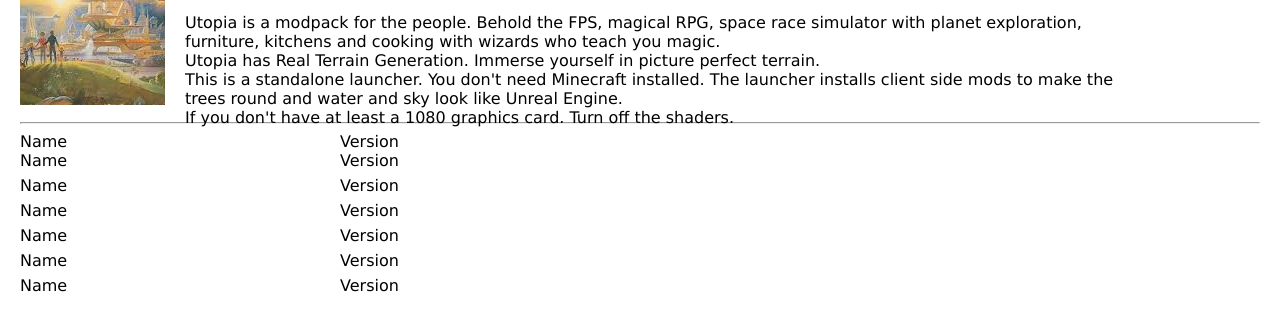
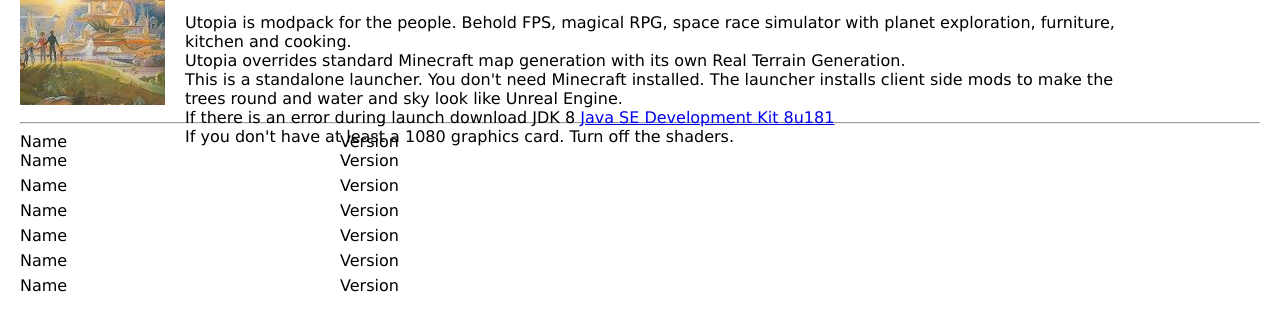
Before and after one commit to filehouse/filehouse.github.io, a plain HTML site: page news.html in a window 1280 px wide. Shown: the part 60-390 px from the top of the page. Drawn offline with Linux system fonts and the light colour scheme.

Commit message:
update news.html

```diff
--- a/news.html
+++ b/news.html
@@ -10,9 +10,10 @@
     <div class="utopia-img"></div>
     <h1 class="utopia-title">Utopia v0.9</h1>
     <div class="utopia-description">
-        <p>Utopia is a modpack for the people. Behold the FPS, magical RPG, space race simulator with planet exploration, furniture, kitchens and cooking with wizards who teach you magic.</p>
-        <p>Utopia has Real Terrain Generation. Immerse yourself in picture perfect terrain.</p>
+        <p>Utopia is modpack for the people. Behold FPS, magical RPG, space race simulator with planet exploration, furniture, kitchen and cooking.</p>
+        <p>Utopia overrides standard Minecraft map generation with its own Real Terrain Generation.</p>
         <p>This is a standalone launcher. You don't need Minecraft installed. The launcher installs client side mods to make the trees round and water and sky look like Unreal Engine.</p>
+        <p>If there is an error during launch download JDK 8 <a href="https://www.oracle.com/technetwork/java/javase/downloads/jdk8-downloads-2133151.html"> Java SE Development Kit 8u181</a></p>
         <p>If you don't have at least a 1080 graphics card. Turn off the shaders.</p>
     </div>
 </div>
```
